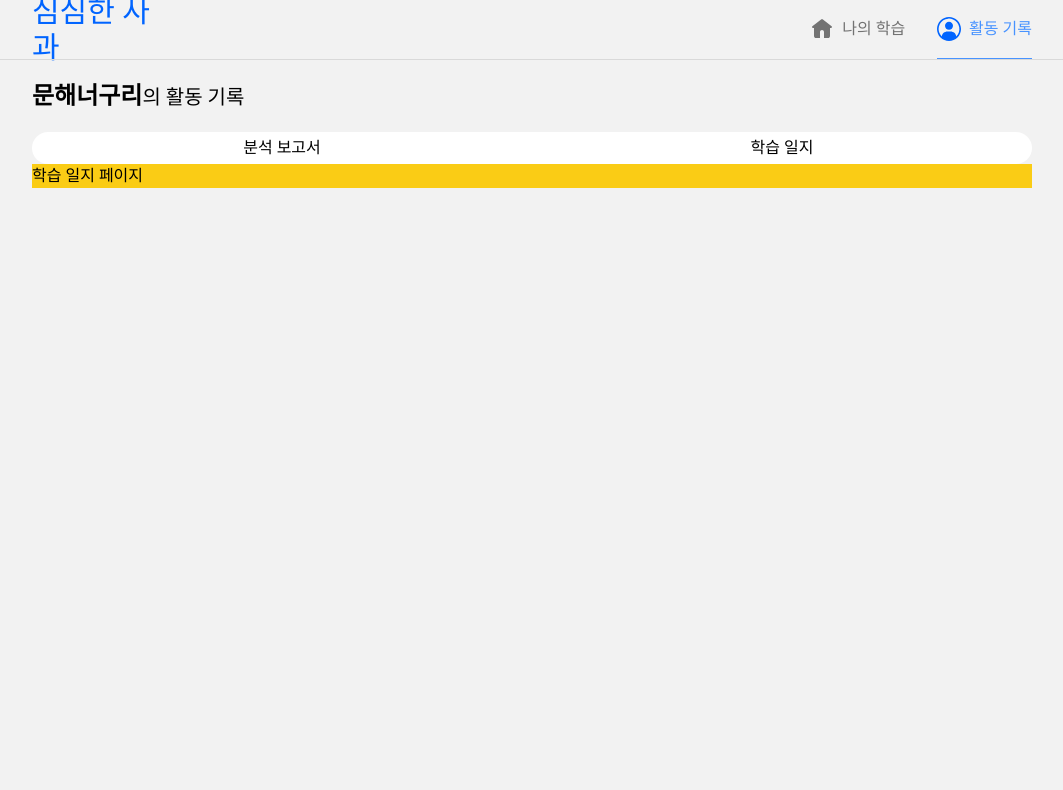
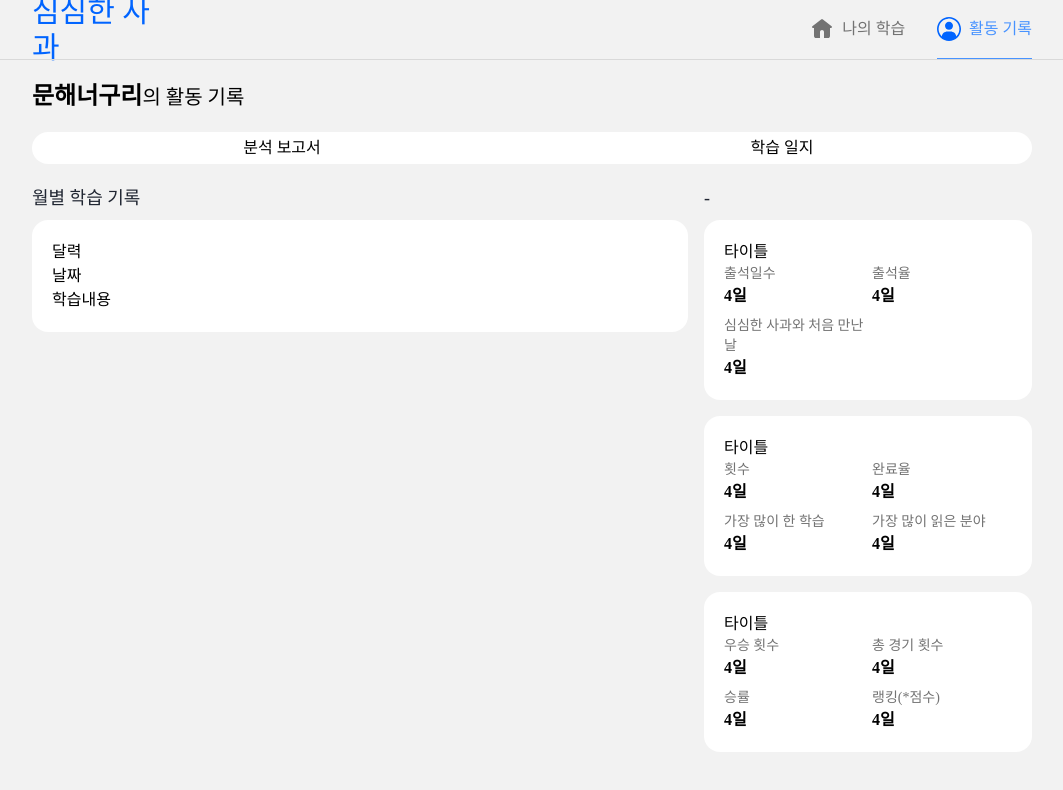
Before and after one commit to littlebreeze/BoredApple, a Next.js app in the folder client/: page /mypage/record in a window 1280 px wide. Shown: the top 790 px of the page, without its empty margins (108-1171 px from the left). Built offline with nearby package versions, Linux system fonts and the light colour scheme; a web font is replaced by a local one.

Commit message:
design(fe): 마이페이지-학습일지 ing...

```diff
--- /dev/null
+++ b/client/src/app/(main)/mypage/record/_components/RecordDetailItem.tsx
@@ -0,0 +1,12 @@
+type Props = {
+  title: string;
+  content: string;
+};
+export default function RecordDetailItem({ title, content }: Props) {
+  return (
+    <div className='flex flex-col'>
+      <div className='text-ourDarkGray text-sm'>{title}</div>
+      <div className='font-semibold'>{content}</div>
+    </div>
+  );
+}
--- a/client/src/app/(main)/mypage/record/page.tsx
+++ b/client/src/app/(main)/mypage/record/page.tsx
@@ -1,4 +1,5 @@
 import type { Metadata } from 'next';
+import RecordDetailItem from './_components/RecordDetailItem';
 
 export const metadata: Metadata = {
   title: '학습 일지',
@@ -6,5 +7,57 @@ export const metadata: Metadata = {
 };
 
 export default function Page() {
-  return <div className='bg-yellow-400'>학습 일지 페이지</div>;
+  return (
+    <div className='flex flex-col md:flex-row lg:flex-row gap-4 px-4 md:px-0 lg:px-0'>
+      <div className='w-full md:w-2/3 lg:w-2/3'>
+        <div className='text-lg text-ourBlack pt-5 pb-2'>월별 학습 기록</div>
+        <div className='flex gap-4 bg-white rounded-2xl '>
+          <div className='flex flex-col p-5'>
+            <div>달력</div>
+            <div>
+              <div>날짜</div>
+              <div>학습내용</div>
+            </div>
+          </div>
+        </div>
+      </div>
+      <div className='w-full md:w-1/3 lg:w-1/3'>
+        <div className='text-lg text-ourBlack pt-5 pb-2'>{'-'}</div>
+        <div className='flex flex-col gap-4'>
+          <div className='bg-white rounded-2xl p-5'>
+            <div className='flex flex-col'>
+              <div>타이틀</div>
+              <div className='grid grid-cols-2 gap-2'>
+                <RecordDetailItem title={'출석일수'} content={'4일'} />
+                <RecordDetailItem title={'출석율'} content={'4일'} />
+                <RecordDetailItem title={'심심한 사과와 처음 만난 날'} content={'4일'} />
+              </div>
+            </div>
+          </div>
+          <div className='bg-white rounded-2xl p-5'>
+            <div className='flex flex-col'>
+              <div>타이틀</div>
+              <div className='grid grid-cols-2 gap-2'>
+                <RecordDetailItem title={'횟수'} content={'4일'} />
+                <RecordDetailItem title={'완료율'} content={'4일'} />
+                <RecordDetailItem title={'가장 많이 한 학습'} content={'4일'} />
+                <RecordDetailItem title={'가장 많이 읽은 분야'} content={'4일'} />
+              </div>
+            </div>
+          </div>
+          <div className='bg-white rounded-2xl p-5 '>
+            <div className='flex flex-col'>
+              <div>타이틀</div>
+              <div className='grid grid-cols-2 gap-2'>
+                <RecordDetailItem title={'우승 횟수'} content={'4일'} />
+                <RecordDetailItem title={'총 경기 횟수'} content={'4일'} />
+                <RecordDetailItem title={'승률'} content={'4일'} />
+                <RecordDetailItem title={'랭킹(*점수)'} content={'4일'} />
+              </div>
+            </div>
+          </div>
+        </div>
+      </div>
+    </div>
+  );
 }
```
